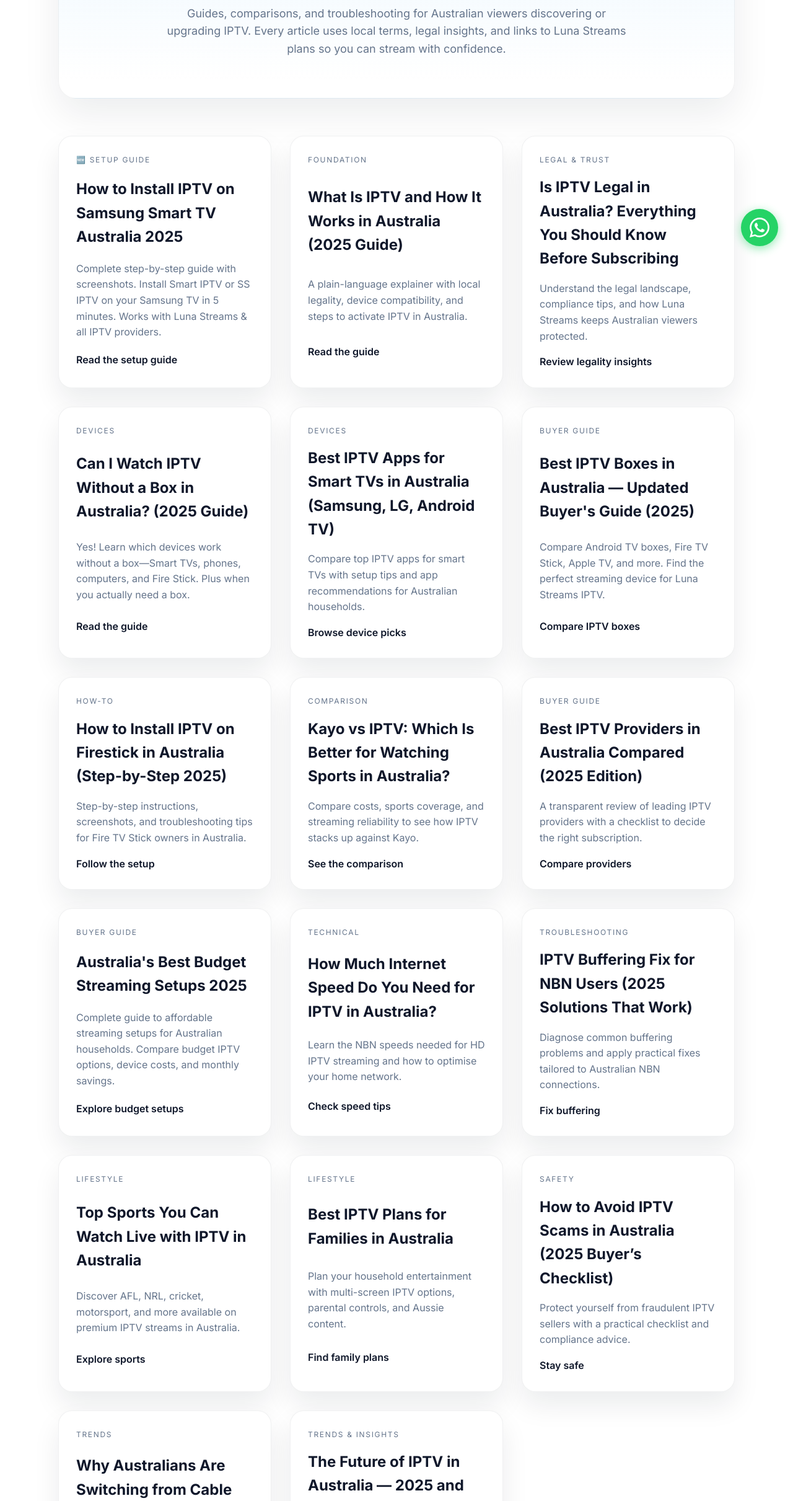
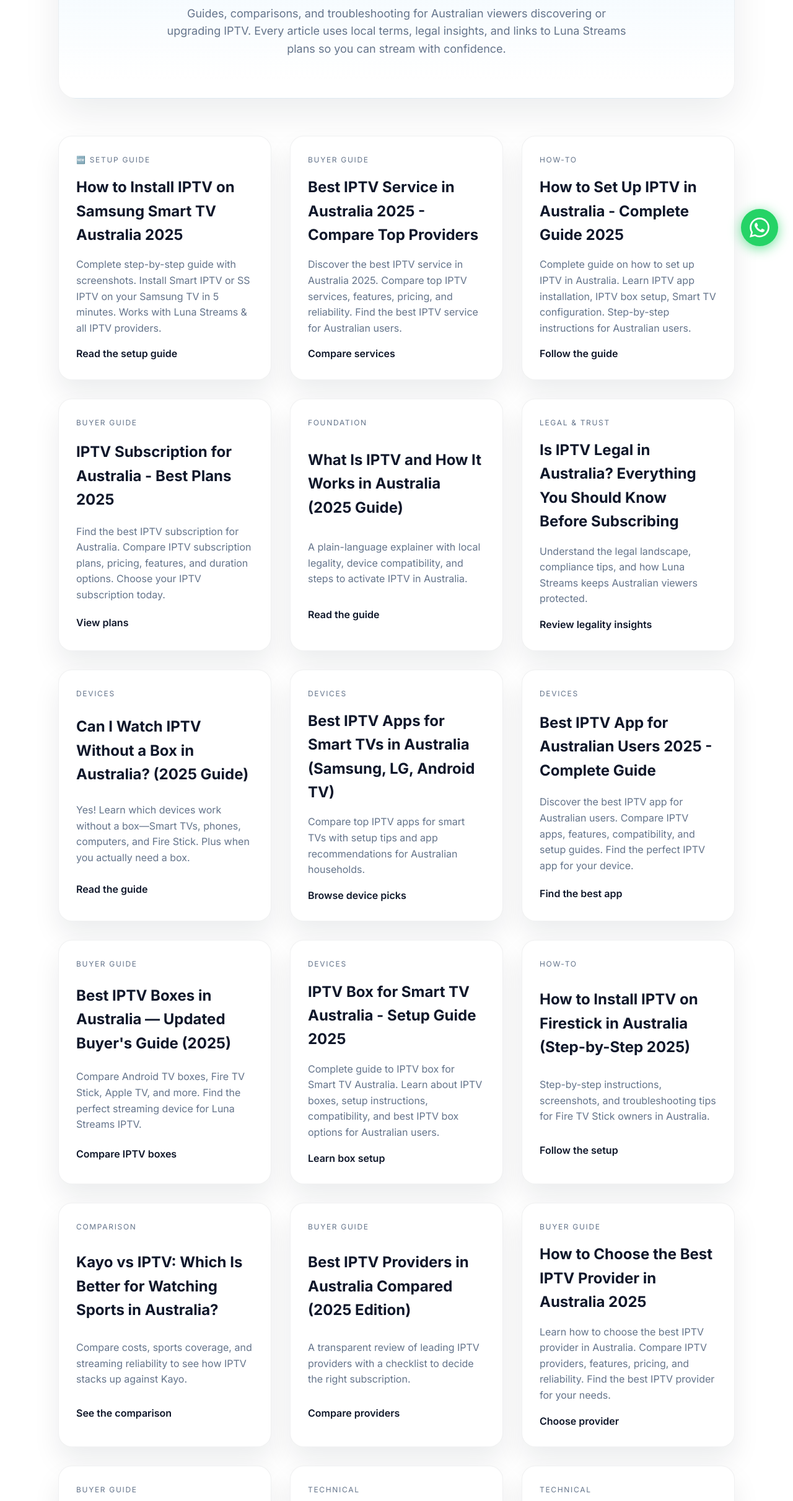
Before and after one commit to metouilli10/lunastreams, a website: page blog/index.html in a window 1280 px wide. Shown: the part 379-2800 px from the top of the page at 62% size. Drawn offline with Linux system fonts and the light colour scheme.

Commit message:
add latest blog posts to blog index page

```diff
--- a/blog/index.html
+++ b/blog/index.html
@@ -144,6 +144,27 @@
             </article>
 
             <article class="blog-card">
+                <p class="blog-card__category">Buyer Guide</p>
+                <h2><a href="best-iptv-service-australia.html">Best IPTV Service in Australia 2025 - Compare Top Providers</a></h2>
+                <p>Discover the best IPTV service in Australia 2025. Compare top IPTV services, features, pricing, and reliability. Find the best IPTV service for Australian users.</p>
+                <a class="blog-card__link" href="best-iptv-service-australia.html">Compare services</a>
+            </article>
+
+            <article class="blog-card">
+                <p class="blog-card__category">How-To</p>
+                <h2><a href="how-to-set-up-iptv-australia.html">How to Set Up IPTV in Australia - Complete Guide 2025</a></h2>
+                <p>Complete guide on how to set up IPTV in Australia. Learn IPTV app installation, IPTV box setup, Smart TV configuration. Step-by-step instructions for Australian users.</p>
+                <a class="blog-card__link" href="how-to-set-up-iptv-australia.html">Follow the guide</a>
+            </article>
+
+            <article class="blog-card">
+                <p class="blog-card__category">Buyer Guide</p>
+                <h2><a href="iptv-subscription-australia.html">IPTV Subscription for Australia - Best Plans 2025</a></h2>
+                <p>Find the best IPTV subscription for Australia. Compare IPTV subscription plans, pricing, features, and duration options. Choose your IPTV subscription today.</p>
+                <a class="blog-card__link" href="iptv-subscription-australia.html">View plans</a>
+            </article>
+
+            <article class="blog-card">
                 <p class="blog-card__category">Foundation</p>
                 <h2><a href="what-is-iptv-how-it-works-australia.html">What Is IPTV and How It Works in Australia (2025 Guide)</a></h2>
                 <p>A plain-language explainer with local legality, device compatibility, and steps to activate IPTV in Australia.</p>
@@ -172,10 +193,24 @@
             </article>
 
             <article class="blog-card">
+                <p class="blog-card__category">Devices</p>
+                <h2><a href="best-iptv-app-australian-users.html">Best IPTV App for Australian Users 2025 - Complete Guide</a></h2>
+                <p>Discover the best IPTV app for Australian users. Compare IPTV apps, features, compatibility, and setup guides. Find the perfect IPTV app for your device.</p>
+                <a class="blog-card__link" href="best-iptv-app-australian-users.html">Find the best app</a>
+            </article>
+
+            <article class="blog-card">
                 <p class="blog-card__category">Buyer Guide</p>
                 <h2><a href="best-iptv-boxes-australia.html">Best IPTV Boxes in Australia — Updated Buyer's Guide (2025)</a></h2>
                 <p>Compare Android TV boxes, Fire TV Stick, Apple TV, and more. Find the perfect streaming device for Luna Streams IPTV.</p>
                 <a class="blog-card__link" href="best-iptv-boxes-australia.html">Compare IPTV boxes</a>
+            </article>
+
+            <article class="blog-card">
+                <p class="blog-card__category">Devices</p>
+                <h2><a href="iptv-box-smart-tv-australia.html">IPTV Box for Smart TV Australia - Setup Guide 2025</a></h2>
+                <p>Complete guide to IPTV box for Smart TV Australia. Learn about IPTV boxes, setup instructions, compatibility, and best IPTV box options for Australian users.</p>
+                <a class="blog-card__link" href="iptv-box-smart-tv-australia.html">Learn box setup</a>
             </article>
 
             <article class="blog-card">
@@ -201,6 +236,13 @@
 
             <article class="blog-card">
                 <p class="blog-card__category">Buyer Guide</p>
+                <h2><a href="how-to-choose-best-iptv-provider-australia.html">How to Choose the Best IPTV Provider in Australia 2025</a></h2>
+                <p>Learn how to choose the best IPTV provider in Australia. Compare IPTV providers, features, pricing, and reliability. Find the best IPTV provider for your needs.</p>
+                <a class="blog-card__link" href="how-to-choose-best-iptv-provider-australia.html">Choose provider</a>
+            </article>
+
+            <article class="blog-card">
+                <p class="blog-card__category">Buyer Guide</p>
                 <h2><a href="budget-streaming-setups-australia.html">Australia's Best Budget Streaming Setups 2025</a></h2>
                 <p>Complete guide to affordable streaming setups for Australian households. Compare budget IPTV options, device costs, and monthly savings.</p>
                 <a class="blog-card__link" href="budget-streaming-setups-australia.html">Explore budget setups</a>
@@ -211,6 +253,13 @@
                 <h2><a href="internet-speed-for-iptv-australia.html">How Much Internet Speed Do You Need for IPTV in Australia?</a></h2>
                 <p>Learn the NBN speeds needed for HD IPTV streaming and how to optimise your home network.</p>
                 <a class="blog-card__link" href="internet-speed-for-iptv-australia.html">Check speed tips</a>
+            </article>
+
+            <article class="blog-card">
+                <p class="blog-card__category">Technical</p>
+                <h2><a href="iptv-service-4k-support-australia.html">IPTV Service with 4K Support in Australia 2025</a></h2>
+                <p>Find IPTV service with 4K support in Australia. Learn about 4K streaming requirements, compatible devices, and best IPTV service with 4K quality.</p>
+                <a class="blog-card__link" href="iptv-service-4k-support-australia.html">Explore 4K IPTV</a>
             </article>
 
             <article class="blog-card">
@@ -225,6 +274,13 @@
                 <h2><a href="sports-you-can-watch-iptv-australia.html">Top Sports You Can Watch Live with IPTV in Australia</a></h2>
                 <p>Discover AFL, NRL, cricket, motorsport, and more available on premium IPTV streams in Australia.</p>
                 <a class="blog-card__link" href="sports-you-can-watch-iptv-australia.html">Explore sports</a>
+            </article>
+
+            <article class="blog-card">
+                <p class="blog-card__category">Lifestyle</p>
+                <h2><a href="iptv-australian-channels-movies.html">IPTV with Australian Channels and Movies 2025</a></h2>
+                <p>Discover IPTV with Australian channels and movies. Access local Australian TV channels, movies, series, and entertainment content with IPTV subscription.</p>
+                <a class="blog-card__link" href="iptv-australian-channels-movies.html">Explore content</a>
             </article>
 
             <article class="blog-card">
```
